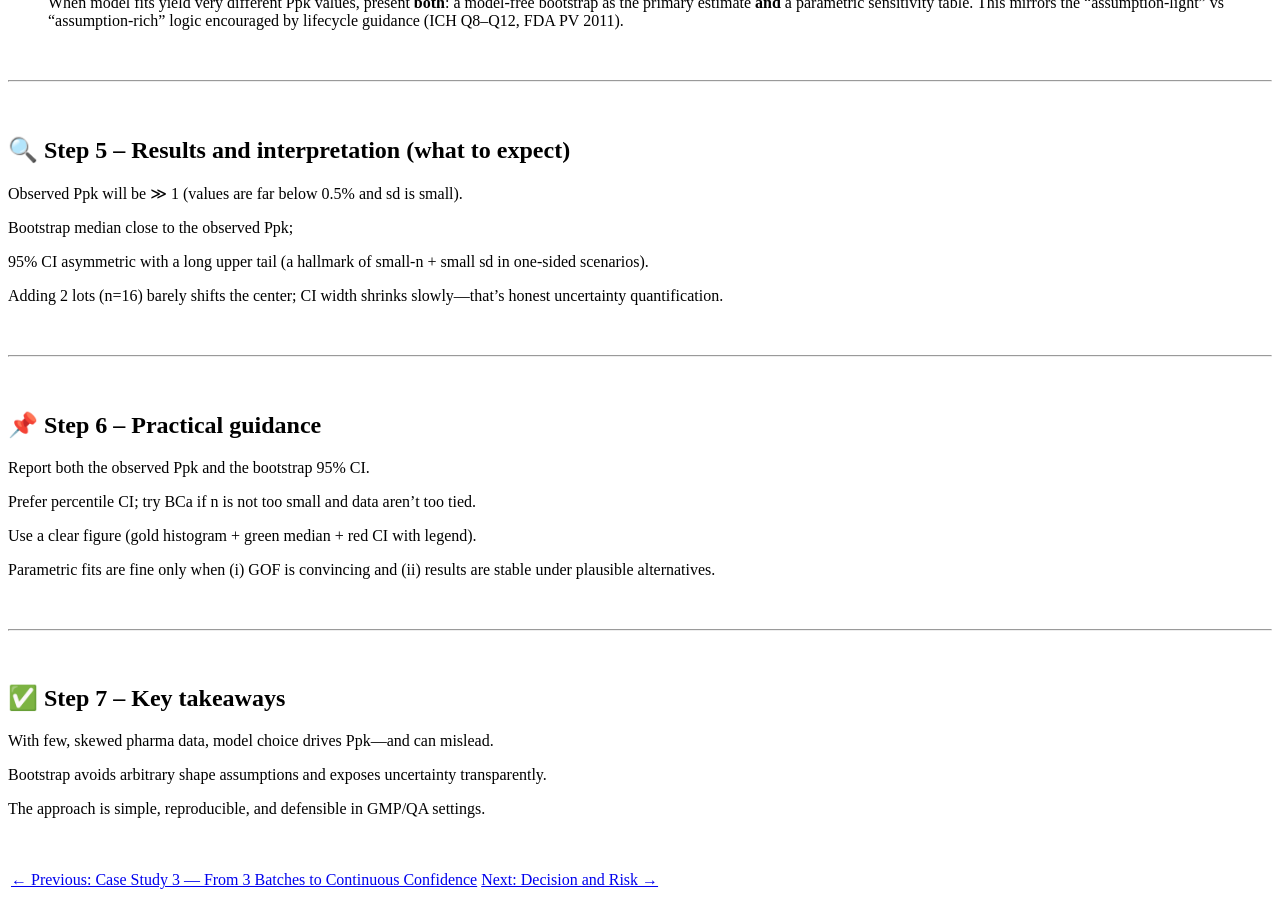
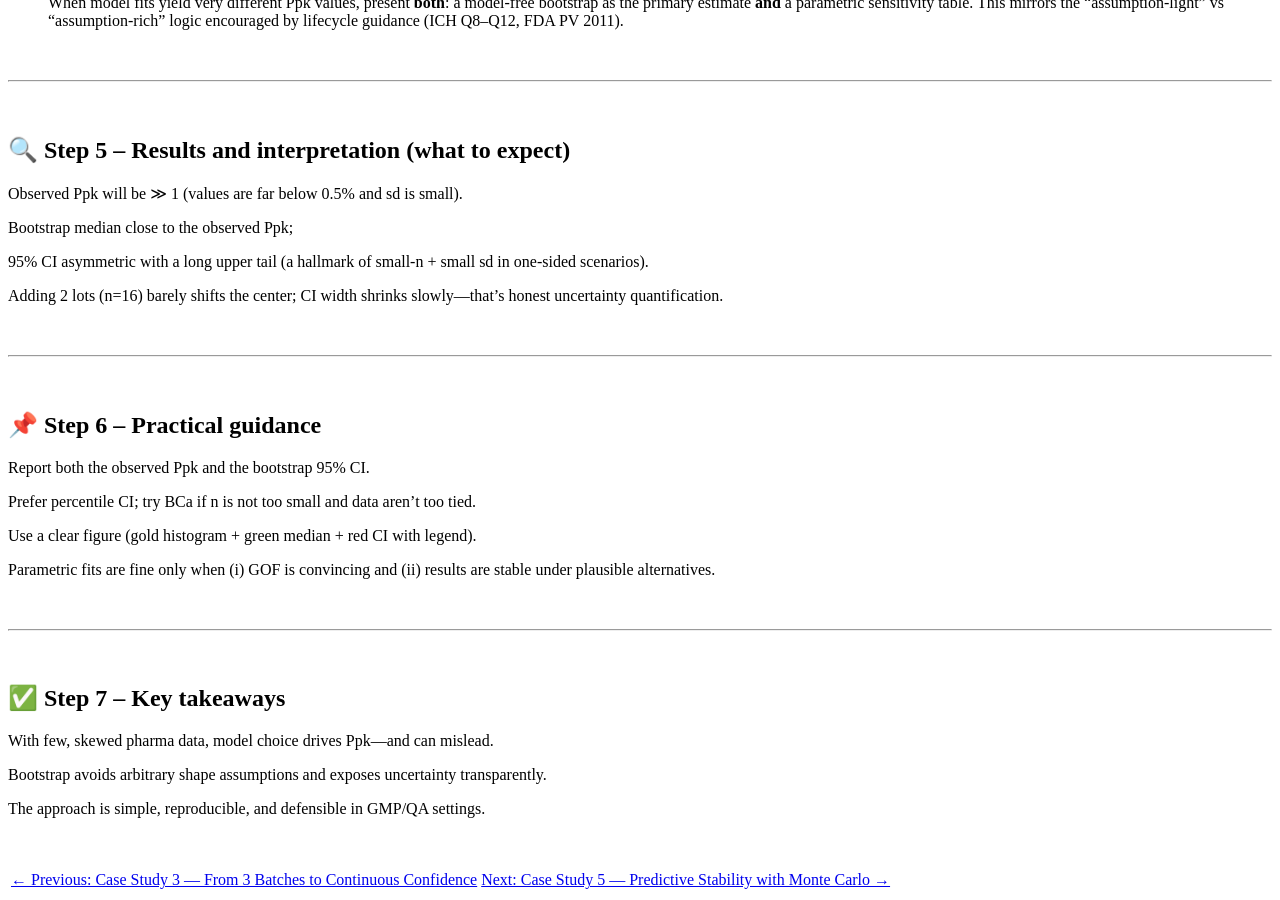
Before and after one commit to rbonfichi/monte-carlo-gmp-pharma, a Jekyll site: the page built from docs/chapters/chapter10_case-study4.md, in a window 1280 px wide and 900 px high, scrolled down 5958 px. Built offline with Jekyll 4.4.1, drawn with Linux system fonts in a browser that asks for light colours; our own code applies the rules of GitHub Pages for plain Markdown files.

Commit message:
Update chapter10_case-study4.md

```diff
--- a/docs/chapters/chapter10_case-study4.md
+++ b/docs/chapters/chapter10_case-study4.md
@@ -377,4 +377,4 @@ The approach is simple, reproducible, and defensible in GMP/QA settings.
 
 &nbsp;
 
-[← Previous: Case Study 3 — From 3 Batches to Continuous Confidence](chapter09_case-study3.md) | [Next: Decision and Risk →](chapter11_decision-risk.md)
+[← Previous: Case Study 3 — From 3 Batches to Continuous Confidence](chapter09_case-study3.md) | [Next: Case Study 5 — Predictive Stability with Monte Carlo →](chapter11_case-study5.md)
```
